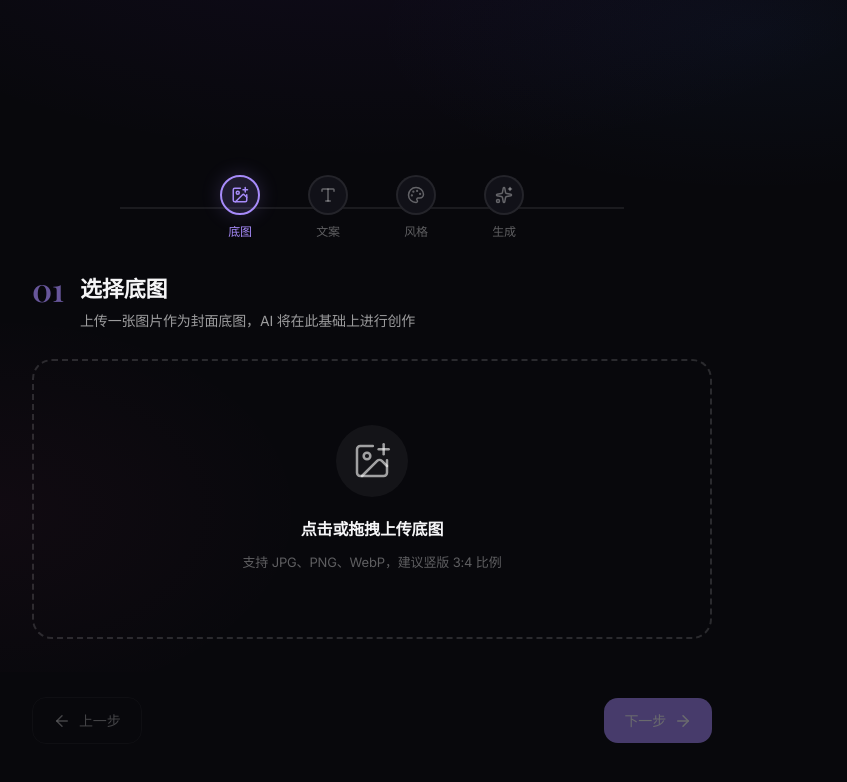
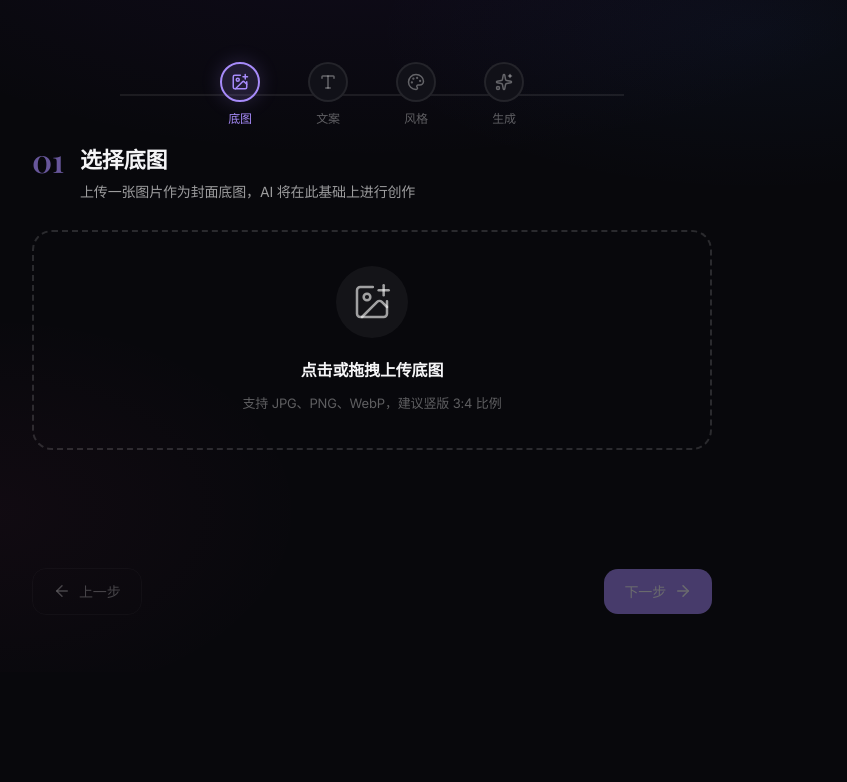
Before and after one commit to lipaliu/lipa-cover-generator, a React (Vite) app: page / in a window 1280 px wide. Shown: the part 128-910 px from the top of the page, without its empty margins (268-1115 px from the left). After the commit the page ends 800 px from the top, so only its background shows below. Built offline with nearby package versions, Linux system fonts and the light colour scheme.

Commit message:
fix: adjust spacing and typography for better viewport fit
- Reduce hero title size for better proportion
- Tighten header and step indicator padding
- Reduce upload zone min-height
- Add allowedHosts to vite config for dev

```diff
--- a/src/styles.css
+++ b/src/styles.css
@@ -92,7 +92,7 @@ input, select, textarea { color: inherit; }
   display: flex;
   align-items: center;
   justify-content: space-between;
-  padding: 24px 0;
+  padding: 16px 0;
 }
 
 .header-brand {
@@ -148,16 +148,16 @@ input, select, textarea { color: inherit; }
   width: 100%;
   max-width: 800px;
   text-align: center;
-  padding: 48px 0 24px;
+  padding: 8px 0 8px;
 }
 
 .hero-title {
   font-family: var(--font-display);
-  font-size: clamp(36px, 6vw, 64px);
+  font-size: clamp(28px, 5vw, 48px);
   font-weight: 600;
   letter-spacing: -0.02em;
   line-height: 1.1;
-  margin: 0 0 16px;
+  margin: 0 0 8px;
   background: linear-gradient(135deg, #f5f5f7 0%, rgba(255,255,255,0.7) 100%);
   -webkit-background-clip: text;
   -webkit-text-fill-color: transparent;
@@ -178,7 +178,7 @@ input, select, textarea { color: inherit; }
   align-items: center;
   justify-content: center;
   gap: 48px;
-  padding: 32px 0;
+  padding: 16px 0;
   width: 100%;
   max-width: 600px;
 }
@@ -299,7 +299,7 @@ input, select, textarea { color: inherit; }
   display: flex;
   align-items: center;
   justify-content: center;
-  min-height: 280px;
+  min-height: 220px;
   border: 2px dashed var(--border-strong);
   border-radius: var(--radius-lg);
   cursor: pointer;
@@ -322,7 +322,7 @@ input, select, textarea { color: inherit; }
   flex-direction: column;
   align-items: center;
   gap: 12px;
-  padding: 48px 24px;
+  padding: 32px 24px;
   text-align: center;
 }
 
--- a/vite.config.mjs
+++ b/vite.config.mjs
@@ -7,6 +7,7 @@ export default defineConfig({
     include: ["react", "react-dom/client"],
   },
   server: {
+    allowedHosts: true,
     proxy: {
       "/api": "http://127.0.0.1:8787",
     },
```
Also changed, not shown: 1 other file (tests, documents, lock files or other folders).
